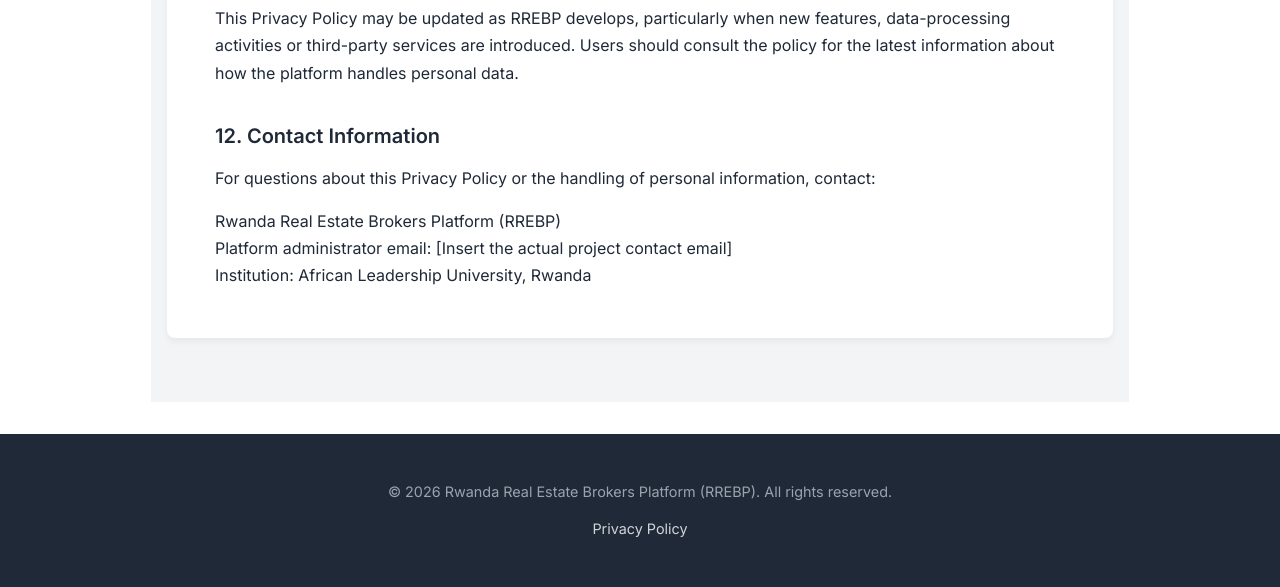
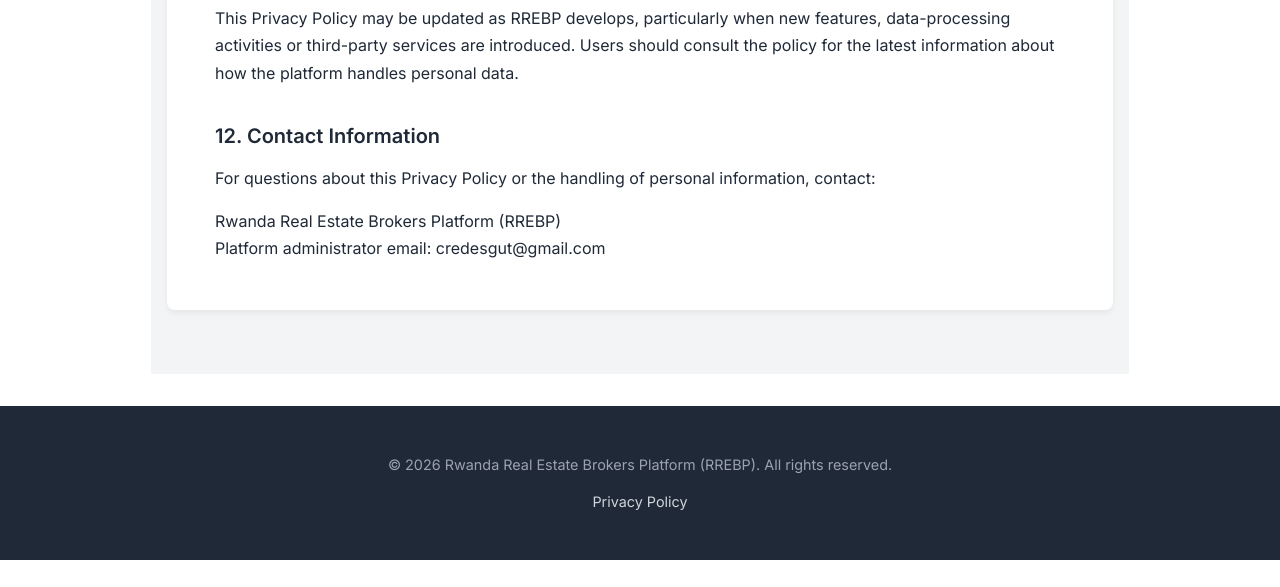
Before and after one commit to desparvis/rrebp, a Flask app: page /privacy in a window 1280 px wide. Shown: the part 4201-4788 px from the top of the page. After the commit the page ends 4761 px from the top, so only its background shows below. Run offline with Flask 3, Linux system fonts and the light colour scheme; some web fonts are replaced.

Commit message:
email update

```diff
--- a/templates/privacy.html
+++ b/templates/privacy.html
@@ -187,8 +187,7 @@
         <p>For questions about this Privacy Policy or the handling of personal information, contact:</p>
         <p style="margin-bottom: 0;">
             Rwanda Real Estate Brokers Platform (RREBP)<br>
-            Platform administrator email: [Insert the actual project contact email]<br>
-            Institution: African Leadership University, Rwanda
+            Platform administrator email: credesgut@gmail.com<br>
         </p>
     </div>
 </div>
```
